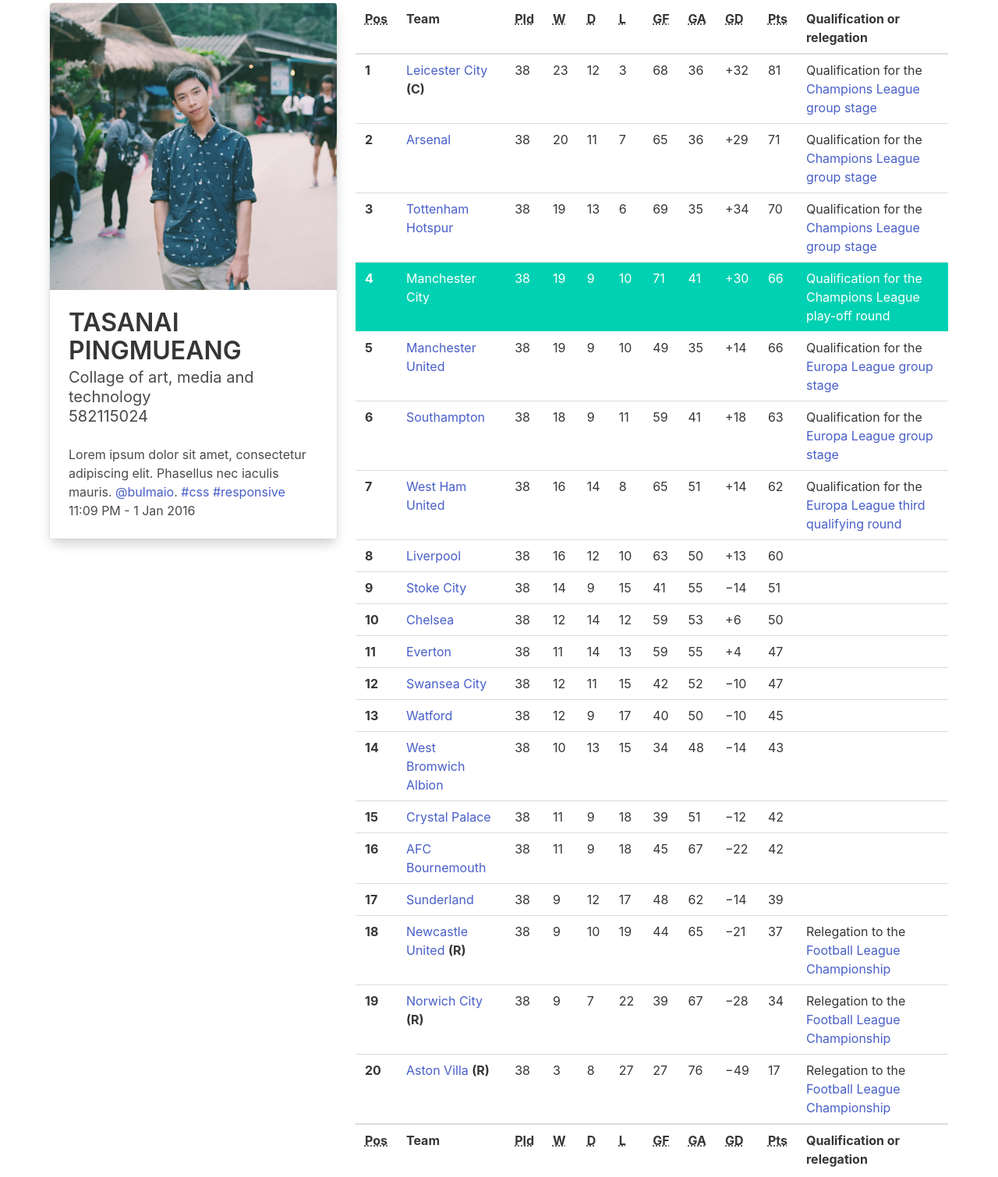
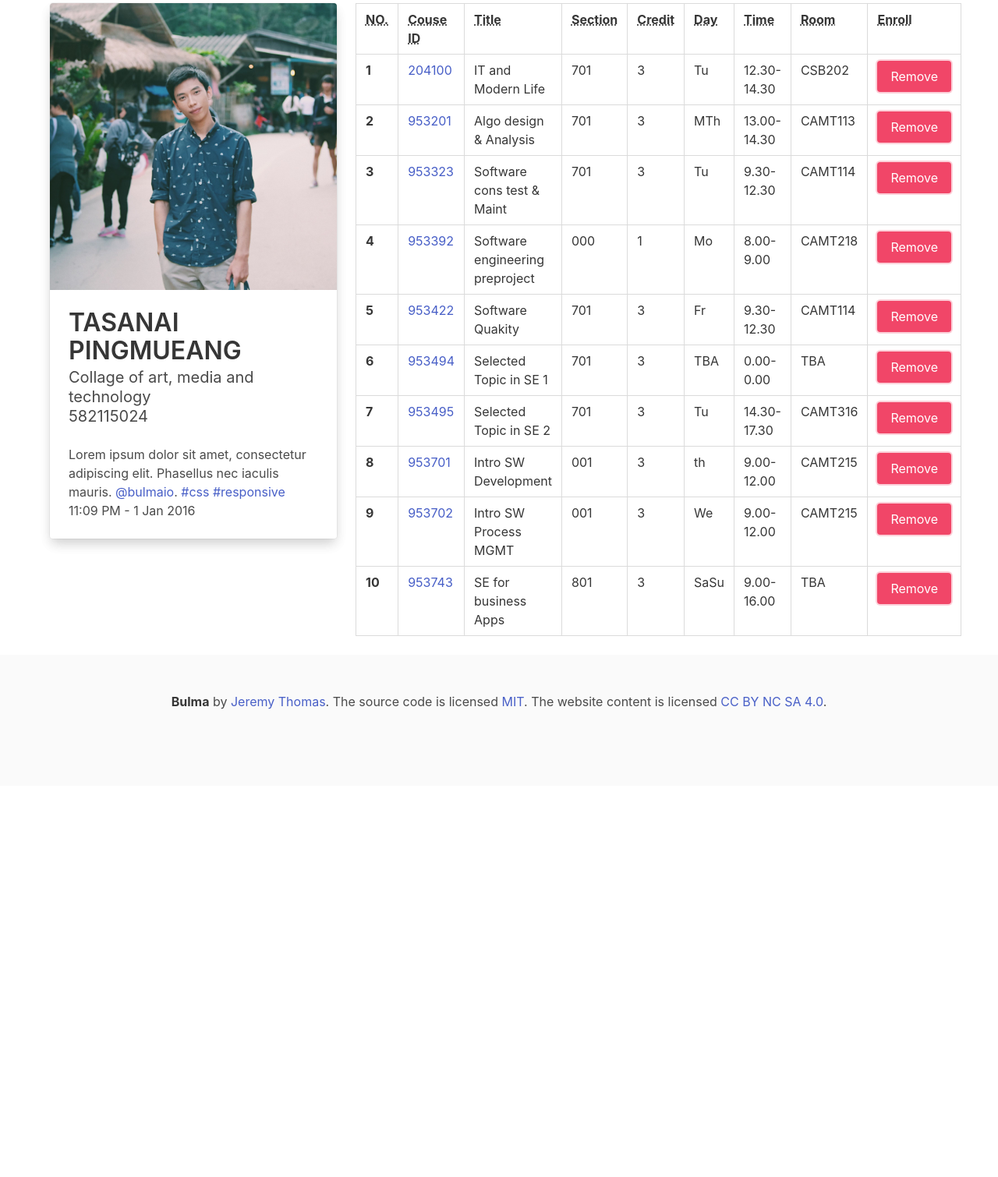
Before and after one commit to keekii/projectMockup, a plain HTML site: page mainPage.html in a window 1280 px wide. Shown: the part 72-1582 px from the top of the page at 78% size. After the commit the page ends 1080 px from the top, so only its background shows below. Drawn offline with nearby package versions, Linux system fonts and the light colour scheme.

Commit message:
add table informations

```diff
--- a/addCourse.html
+++ b/addCourse.html
@@ -6,6 +6,7 @@
     <title>Hello Bulma!</title>
     <link rel="stylesheet" href="https://cdnjs.cloudflare.com/ajax/libs/bulma/0.6.2/css/bulma.css">
     <script defer src="https://use.fontawesome.com/releases/v5.0.0/js/all.js"></script>
+    <script src="https://ajax.googleapis.com/ajax/libs/jquery/2.1.1/jquery.min.js"></script>
   </head>
   <body>
 
@@ -129,16 +130,6 @@
     </div>
   </div>
 
-  <div class="field is-grouped">
-    <div class="control">
-      <button class="button is-link">Submit</button>
-    </div>
-    <div class="control">
-      <button class="button is-text">Cancel</button>
-    </div>
-  </div>
-
-
    </section>
 
    <br>
--- a/mainPage.html
+++ b/mainPage.html
@@ -28,7 +28,7 @@
                 <a class="navbar-item is-active" href="mainPage.html">
                   Home
                 </a>
-                <a class="navbar-item" href="addCourse.html">
+                <a class="navbar-item" href="RemoveCourse.html">
                   Examples
                 </a>
                 <a class="navbar-item">
@@ -84,301 +84,137 @@
          </div>
        </div>
        <div class="column">
-         <table class="table">
+         <table class="table is-bordered is-hoverable">
     <thead>
       <tr>
-       <th><abbr title="Position">Pos</abbr></th>
-       <th>Team</th>
-       <th><abbr title="Played">Pld</abbr></th>
-       <th><abbr title="Won">W</abbr></th>
-       <th><abbr title="Drawn">D</abbr></th>
-       <th><abbr title="Lost">L</abbr></th>
-       <th><abbr title="Goals for">GF</abbr></th>
-       <th><abbr title="Goals against">GA</abbr></th>
-       <th><abbr title="Goal difference">GD</abbr></th>
-       <th><abbr title="Points">Pts</abbr></th>
-       <th>Qualification or relegation</th>
+        <th><abbr title="Position">NO.</abbr></th>
+        <th><abbr title="Course ID">Couse ID</abbr></th>
+        <th><abbr title="Title">Title</abbr></th>
+        <th><abbr title="Section">Section</abbr></th>
+        <th><abbr title="Credit">Credit</abbr></th>
+        <th><abbr title="Day">Day</abbr></th>
+        <th><abbr title="Time">Time</abbr></th>
+        <th><abbr title="Room">Room</abbr></th>
+        <th><abbr title="Room">Enroll</abbr></th>
+
       </tr>
     </thead>
-   <tfoot>
-     <tr>
-       <th><abbr title="Position">Pos</abbr></th>
-       <th>Team</th>
-       <th><abbr title="Played">Pld</abbr></th>
-       <th><abbr title="Won">W</abbr></th>
-       <th><abbr title="Drawn">D</abbr></th>
-       <th><abbr title="Lost">L</abbr></th>
-       <th><abbr title="Goals for">GF</abbr></th>
-       <th><abbr title="Goals against">GA</abbr></th>
-       <th><abbr title="Goal difference">GD</abbr></th>
-       <th><abbr title="Points">Pts</abbr></th>
-       <th>Qualification or relegation</th>
-     </tr>
-   </tfoot>
+
     <tbody>
       <tr>
         <th>1</th>
-       <td><a href="https://en.wikipedia.org/wiki/Leicester_City_F.C." title="Leicester City F.C.">Leicester City</a> <strong>(C)</strong>
+        <td><a href="https://en.wikipedia.org/wiki/Leicester_City_F.C." title="204100">204100</a> <strong></strong>
         </td>
-       <td>38</td>
-       <td>23</td>
-       <td>12</td>
+        <td>IT and Modern Life</td>
+        <td>701</td>
         <td>3</td>
-       <td>68</td>
-       <td>36</td>
-       <td>+32</td>
-       <td>81</td>
-       <td>Qualification for the <a href="https://en.wikipedia.org/wiki/2016%E2%80%9317_UEFA_Champions_League#Group_stage" title="2016–17 UEFA Champions League">Champions League group stage</a></td>
+        <td>Tu</td>
+        <td>12.30-14.30</td>
+        <td>CSB202</td>
+        <td><a class="button is-danger is-focused">Remove</a></td>
+
       </tr>
       <tr>
         <th>2</th>
-       <td><a href="https://en.wikipedia.org/wiki/Arsenal_F.C." title="Arsenal F.C.">Arsenal</a></td>
-       <td>38</td>
-       <td>20</td>
-       <td>11</td>
-       <td>7</td>
-       <td>65</td>
-       <td>36</td>
-       <td>+29</td>
-       <td>71</td>
-       <td>Qualification for the <a href="https://en.wikipedia.org/wiki/2016%E2%80%9317_UEFA_Champions_League#Group_stage" title="2016–17 UEFA Champions League">Champions League group stage</a></td>
+        <td><a href="https://en.wikipedia.org/wiki/Arsenal_F.C." title="953201">953201</a></td>
+        <td>Algo design & Analysis</td>
+        <td>701</td>
+        <td>3</td>
+        <td>MTh</td>
+        <td>13.00-14.30</td>
+        <td>CAMT113</td>
+        <td><a class="button is-danger is-focused">Remove</a></td>
       </tr>
       <tr>
         <th>3</th>
-       <td><a href="https://en.wikipedia.org/wiki/Tottenham_Hotspur_F.C." title="Tottenham Hotspur F.C.">Tottenham Hotspur</a></td>
-       <td>38</td>
-       <td>19</td>
-       <td>13</td>
-       <td>6</td>
-       <td>69</td>
-       <td>35</td>
-       <td>+34</td>
-       <td>70</td>
-       <td>Qualification for the <a href="https://en.wikipedia.org/wiki/2016%E2%80%9317_UEFA_Champions_League#Group_stage" title="2016–17 UEFA Champions League">Champions League group stage</a></td>
+        <td><a href="https://en.wikipedia.org/wiki/Tottenham_Hotspur_F.C." title="953323">953323</td>
+        <td>Software cons test & Maint</td>
+        <td>701</td>
+        <td>3</td>
+        <td>Tu</td>
+        <td>9.30-12.30</td>
+        <td>CAMT114</td>
+        <td><a class="button is-danger is-focused">Remove</a></td>
       </tr>
-     <tr class="is-selected">
+      <tr>
         <th>4</th>
-       <td><a href="https://en.wikipedia.org/wiki/Manchester_City_F.C." title="Manchester City F.C.">Manchester City</a></td>
-       <td>38</td>
-       <td>19</td>
-       <td>9</td>
-       <td>10</td>
-       <td>71</td>
-       <td>41</td>
-       <td>+30</td>
-       <td>66</td>
-       <td>Qualification for the <a href="https://en.wikipedia.org/wiki/2016%E2%80%9317_UEFA_Champions_League#Play-off_round" title="2016–17 UEFA Champions League">Champions League play-off round</a></td>
+        <td><a href="https://en.wikipedia.org/wiki/Manchester_City_F.C." title="953323">953392</td>
+        <td>Software engineering preproject</td>
+        <td>000</td>
+        <td>1</td>
+        <td>Mo</td>
+        <td>8.00-9.00</td>
+        <td>CAMT218</td>
+        <td><a class="button is-danger is-focused">Remove</a></td>
       </tr>
       <tr>
         <th>5</th>
-       <td><a href="https://en.wikipedia.org/wiki/Manchester_United_F.C." title="Manchester United F.C.">Manchester United</a></td>
-       <td>38</td>
-       <td>19</td>
-       <td>9</td>
-       <td>10</td>
-       <td>49</td>
-       <td>35</td>
-       <td>+14</td>
-       <td>66</td>
-       <td>Qualification for the <a href="https://en.wikipedia.org/wiki/2016%E2%80%9317_UEFA_Europa_League#Group_stage" title="2016–17 UEFA Europa League">Europa League group stage</a></td>
+        <td><a href="https://en.wikipedia.org/wiki/Manchester_United_F.C." title="953422">953422</a></td>
+        <td>Software Quakity</td>
+        <td>701</td>
+        <td>3</td>
+        <td>Fr</td>
+        <td>9.30-12.30</td>
+        <td>CAMT114</td>
+        <td><a class="button is-danger is-focused">Remove</a></td>
       </tr>
       <tr>
         <th>6</th>
-       <td><a href="https://en.wikipedia.org/wiki/Southampton_F.C." title="Southampton F.C.">Southampton</a></td>
-       <td>38</td>
-       <td>18</td>
-       <td>9</td>
-       <td>11</td>
-       <td>59</td>
-       <td>41</td>
-       <td>+18</td>
-       <td>63</td>
-       <td>Qualification for the <a href="https://en.wikipedia.org/wiki/2016%E2%80%9317_UEFA_Europa_League#Group_stage" title="2016–17 UEFA Europa League">Europa League group stage</a></td>
+        <td><a href="https://en.wikipedia.org/wiki/Southampton_F.C." title="953494">953494</a></td>
+        <td>Selected Topic in SE 1</td>
+        <td>701</td>
+        <td>3</td>
+        <td>TBA</td>
+        <td>0.00-0.00</td>
+        <td>TBA</td>
+        <td><a class="button is-danger is-focused">Remove</a></td>
       </tr>
       <tr>
         <th>7</th>
-       <td><a href="https://en.wikipedia.org/wiki/West_Ham_United_F.C." title="West Ham United F.C.">West Ham United</a></td>
-       <td>38</td>
-       <td>16</td>
-       <td>14</td>
-       <td>8</td>
-       <td>65</td>
-       <td>51</td>
-       <td>+14</td>
-       <td>62</td>
-       <td>Qualification for the <a href="https://en.wikipedia.org/wiki/2016%E2%80%9317_UEFA_Europa_League#Third_qualifying_round" title="2016–17 UEFA Europa League">Europa League third qualifying round</a></td>
+        <td><a href="https://en.wikipedia.org/wiki/West_Ham_United_F.C." title="953495">953495</a></td>
+        <td>Selected Topic in SE 2</td>
+        <td>701</td>
+        <td>3</td>
+        <td>Tu</td>
+        <td>14.30-17.30</td>
+        <td>CAMT316</td>
+        <td><a class="button is-danger is-focused">Remove</a></td>
       </tr>
       <tr>
         <th>8</th>
-       <td><a href="https://en.wikipedia.org/wiki/Liverpool_F.C." title="Liverpool F.C.">Liverpool</a></td>
-       <td>38</td>
-       <td>16</td>
-       <td>12</td>
-       <td>10</td>
-       <td>63</td>
-       <td>50</td>
-       <td>+13</td>
-       <td>60</td>
-       <td></td>
+        <td><a href="https://en.wikipedia.org/wiki/Liverpool_F.C." title="953701">953701</a></td>
+        <td>Intro SW Development</td>
+        <td>001</td>
+        <td>3</td>
+        <td>th</td>
+        <td>9.00-12.00</td>
+        <td>CAMT215</td>
+        <td><a class="button is-danger is-focused">Remove</a></td>
       </tr>
+
       <tr>
         <th>9</th>
-       <td><a href="https://en.wikipedia.org/wiki/Stoke_City_F.C." title="Stoke City F.C.">Stoke City</a></td>
-       <td>38</td>
-       <td>14</td>
-       <td>9</td>
-       <td>15</td>
-       <td>41</td>
-       <td>55</td>
-       <td>−14</td>
-       <td>51</td>
-       <td></td>
+        <td><a href="https://en.wikipedia.org/wiki/Stoke_City_F.C." title="953702">953702</a></td>
+        <td>Intro SW Process MGMT</td>
+        <td>001</td>
+        <td>3</td>
+        <td>We</td>
+        <td>9.00-12.00</td>
+        <td>CAMT215</td>
+        <td><a class="button is-danger is-focused">Remove</a></td>
       </tr>
       <tr>
         <th>10</th>
-       <td><a href="https://en.wikipedia.org/wiki/Chelsea_F.C." title="Chelsea F.C.">Chelsea</a></td>
-       <td>38</td>
-       <td>12</td>
-       <td>14</td>
-       <td>12</td>
-       <td>59</td>
-       <td>53</td>
-       <td>+6</td>
-       <td>50</td>
-       <td></td>
+        <td><a href="https://en.wikipedia.org/wiki/Chelsea_F.C." title="c">953743</a></td>
+        <td>SE for business Apps</td>
+        <td>801</td>
+        <td>3</td>
+        <td>SaSu</td>
+        <td>9.00-16.00</td>
+        <td>TBA</td>
+        <td><a class="button is-danger is-focused">Remove</a></td>
       </tr>
-     <tr>
-       <th>11</th>
-       <td><a href="https://en.wikipedia.org/wiki/Everton_F.C." title="Everton F.C.">Everton</a></td>
-       <td>38</td>
-       <td>11</td>
-       <td>14</td>
-       <td>13</td>
-       <td>59</td>
-       <td>55</td>
-       <td>+4</td>
-       <td>47</td>
-       <td></td>
-     </tr>
-     <tr>
-       <th>12</th>
-       <td><a href="https://en.wikipedia.org/wiki/Swansea_City_A.F.C." title="Swansea City A.F.C.">Swansea City</a></td>
-       <td>38</td>
-       <td>12</td>
-       <td>11</td>
-       <td>15</td>
-       <td>42</td>
-       <td>52</td>
-       <td>−10</td>
-       <td>47</td>
-       <td></td>
-     </tr>
-     <tr>
-       <th>13</th>
-       <td><a href="https://en.wikipedia.org/wiki/Watford_F.C." title="Watford F.C.">Watford</a></td>
-       <td>38</td>
-       <td>12</td>
-       <td>9</td>
-       <td>17</td>
-       <td>40</td>
-       <td>50</td>
-       <td>−10</td>
-       <td>45</td>
-       <td></td>
-     </tr>
-     <tr>
-       <th>14</th>
-       <td><a href="https://en.wikipedia.org/wiki/West_Bromwich_Albion_F.C." title="West Bromwich Albion F.C.">West Bromwich Albion</a></td>
-       <td>38</td>
-       <td>10</td>
-       <td>13</td>
-       <td>15</td>
-       <td>34</td>
-       <td>48</td>
-       <td>−14</td>
-       <td>43</td>
-       <td></td>
-     </tr>
-     <tr>
-       <th>15</th>
-       <td><a href="https://en.wikipedia.org/wiki/Crystal_Palace_F.C." title="Crystal Palace F.C.">Crystal Palace</a></td>
-       <td>38</td>
-       <td>11</td>
-       <td>9</td>
-       <td>18</td>
-       <td>39</td>
-       <td>51</td>
-       <td>−12</td>
-       <td>42</td>
-       <td></td>
-     </tr>
-     <tr>
-       <th>16</th>
-       <td><a href="https://en.wikipedia.org/wiki/A.F.C._Bournemouth" title="A.F.C. Bournemouth">AFC Bournemouth</a></td>
-       <td>38</td>
-       <td>11</td>
-       <td>9</td>
-       <td>18</td>
-       <td>45</td>
-       <td>67</td>
-       <td>−22</td>
-       <td>42</td>
-       <td></td>
-     </tr>
-     <tr>
-       <th>17</th>
-       <td><a href="https://en.wikipedia.org/wiki/Sunderland_A.F.C." title="Sunderland A.F.C.">Sunderland</a></td>
-       <td>38</td>
-       <td>9</td>
-       <td>12</td>
-       <td>17</td>
-       <td>48</td>
-       <td>62</td>
-       <td>−14</td>
-       <td>39</td>
-       <td></td>
-     </tr>
-     <tr>
-       <th>18</th>
-       <td><a href="https://en.wikipedia.org/wiki/Newcastle_United_F.C." title="Newcastle United F.C.">Newcastle United</a> <strong>(R)</strong>
-       </td>
-       <td>38</td>
-       <td>9</td>
-       <td>10</td>
-       <td>19</td>
-       <td>44</td>
-       <td>65</td>
-       <td>−21</td>
-       <td>37</td>
-       <td>Relegation to the <a href="https://en.wikipedia.org/wiki/2016%E2%80%9317_Football_League_Championship" title="2016–17 Football League Championship">Football League Championship</a></td>
-     </tr>
-     <tr>
-       <th>19</th>
-       <td><a href="https://en.wikipedia.org/wiki/Norwich_City_F.C." title="Norwich City F.C.">Norwich City</a> <strong>(R)</strong>
-       </td>
-       <td>38</td>
-       <td>9</td>
-       <td>7</td>
-       <td>22</td>
-       <td>39</td>
-       <td>67</td>
-       <td>−28</td>
-       <td>34</td>
-       <td>Relegation to the <a href="https://en.wikipedia.org/wiki/2016%E2%80%9317_Football_League_Championship" title="2016–17 Football League Championship">Football League Championship</a></td>    </tr>
-     <tr>
-       <th>20</th>
-       <td><a href="https://en.wikipedia.org/wiki/Aston_Villa_F.C." title="Aston Villa F.C.">Aston Villa</a> <strong>(R)</strong>
-       </td>
-       <td>38</td>
-       <td>3</td>
-       <td>8</td>
-       <td>27</td>
-       <td>27</td>
-       <td>76</td>
-       <td>−49</td>
-       <td>17</td>
-       <td>Relegation to the <a href="https://en.wikipedia.org/wiki/2016%E2%80%9317_Football_League_Championship" title="2016–17 Football League Championship">Football League Championship</a></td>
-     </tr>
+
     </tbody>
     </table>
        </div>
```
Also changed, not shown: courseList.html (+4 -2 lines). Lines whose indentation alone changed are shown as unchanged.
